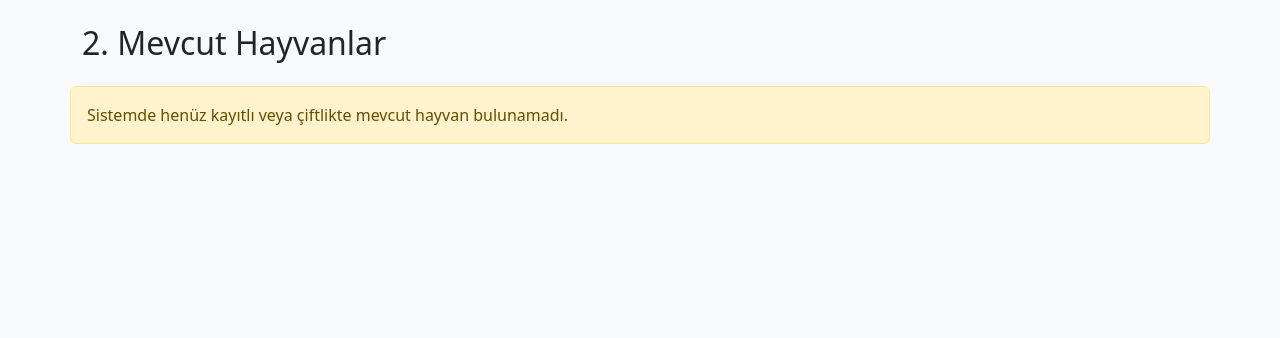
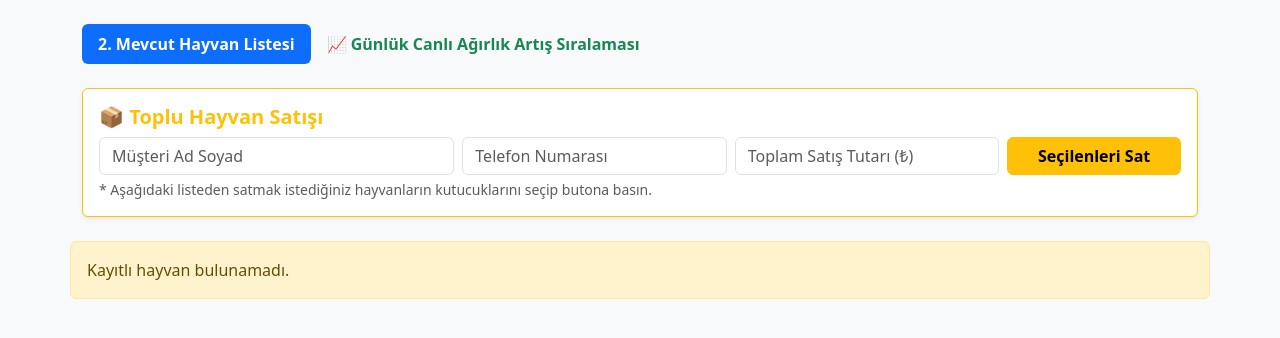
Before and after one commit to Dev1Zfr/PROJE_KLASORU, a Flask app: page / in a window 1280 px wide. Shown: the part 80-418 px from the top of the page. Run offline with Flask 3, Linux system fonts and the light colour scheme; a user stored in the database is signed in; data that the repository does not hold is empty.

Commit message:
Refactor index.html with tabbed navigation and forms

```diff
--- a/templates/index.html
+++ b/templates/index.html
@@ -1,48 +1,110 @@
 {% extends 'layout.html' %}
 
 {% block content %}
-<h2 class="mb-4">2. Mevcut Hayvanlar</h2>
+<ul class="nav nav-pills mb-4" id="pills-tab" role="tablist">
+  <li class="nav-item">
+    <button class="nav-link active fw-bold" id="pills-mevcut-tab" data-bs-toggle="pill" data-bs-target="#pills-mevcut" type="button">2. Mevcut Hayvan Listesi</button>
+  </li>
+  <li class="nav-item">
+    <button class="nav-link fw-bold text-success" id="pills-siralama-tab" data-bs-toggle="pill" data-bs-target="#pills-siralama" type="button">📈 Günlük Canlı Ağırlık Artış Sıralaması</button>
+  </li>
+</ul>
+
+<div class="tab-content" id="pills-tabContent">
+  <!-- TAB 1: MEVCUT HAYVANLAR & TOPLU SATIŞ -->
+  <div class="tab-pane fade show active" id="pills-mevcut">
+    <form action="/toplu-satis" method="POST">
+        <div class="card bg-white shadow-sm mb-4 p-3 border-warning">
+            <h5 class="card-title text-warning fw-bold">📦 Toplu Hayvan Satışı</h5>
+            <div class="row g-2">
+                <div class="col-md-4">
+                    <input type="text" name="alici_ad" class="form-control" placeholder="Müşteri Ad Soyad" required>
+                </div>
+                <div class="col-md-3">
+                    <input type="text" name="alici_tel" class="form-control" placeholder="Telefon Numarası">
+                </div>
+                <div class="col-md-3">
+                    <input type="number" step="0.1" name="toplam_satis_fiyati" class="form-control" placeholder="Toplam Satış Tutarı (₺)" required>
+                </div>
+                <div class="col-md-2">
+                    <button type="submit" class="btn btn-warning w-100 fw-bold">Seçilenleri Sat</button>
+                </div>
+            </div>
+            <small class="text-muted mt-1">* Aşağıdaki listeden satmak istediğiniz hayvanların kutucuklarını seçip butona basın.</small>
+        </div>
+
         <div class="row">
             {% for hayvan in hayvanlar %}
             <div class="col-md-4 mb-4">
                 <div class="card shadow-sm">
                     <div class="card-header bg-success text-white fw-bold d-flex justify-content-between align-items-center">
+                        <div>
+                            <input type="checkbox" name="secilen_hayvanlar" value="{{ hayvan.id }}" class="form-check-input me-2">
                             <span>Küpe No: {{ hayvan.kupe_no }}</span>
                         </div>
+                    </div>
                     <div class="card-body">
-                <p><strong>Irk:</strong> {{ hayvan.irk }}</p>
-                <p><strong>Alış Fiyatı:</strong> {{ hayvan.alis_fiyati }} ₺</p>
+                        <p><strong>Irk:</strong> {{ hayvan.irk }} | <strong>Alış:</strong> {{ hayvan.alis_fiyati }} ₺</p>
                         <hr>
                         <p><strong>Alış KG:</strong> {{ hayvan.alis_kg }} kg</p>
                         <p class="text-primary fs-5"><strong>Güncel KG:</strong> {{ hayvan.guncel_kg }} kg</p>
                         <p class="text-danger fw-bold">Günlük Artış: +{{ hayvan.gunluk_artis }} kg/gün</p>
 
-                <!-- Kurban Satış / Hisse Hesabı Butonu -->
                         <div class="d-grid mb-2">
-                    <a href="/satis-yap/{{ hayvan.id }}" class="btn btn-warning btn-sm fw-bold">
-                        💰 Satışa Çıkar / Kurban Hesabı
+                            <a href="/satis-yap/{{ hayvan.id }}" class="btn btn-outline-warning btn-sm fw-bold">
+                                💰 Tekli Satış / Kurban Hesabı Yap
                             </a>
                         </div>
-
-                <!-- Kilo Geçmişi Butonu -->
                         <div class="d-grid mb-3">
-                    <a href="/gecmis/{{ hayvan.id }}" class="btn btn-info btn-sm text-white fw-bold">
-                        📊 Kilo Geçmişini Gör
-                    </a>
+                            <a href="/gecmis/{{ hayvan.id }}" class="btn btn-info btn-sm text-white fw-bold">📊 Kilo Geçmişi</a>
                         </div>
-
-                <!-- KG Güncelleme Formu -->
-                <form action="/guncelle/{{ hayvan.id }}" method="POST">
-                    <div class="input-group input-group-sm">
-                        <input type="number" step="0.1" name="yeni_kg" class="form-control" placeholder="Yeni KG" required>
-                        <button class="btn btn-outline-secondary" type="submit">Tartım Güncelle</button>
-                    </div>
-                </form>
                     </div>
                 </div>
             </div>
             {% else %}
-    <div class="alert alert-warning">Sistemde henüz kayıtlı veya çiftlikte mevcut hayvan bulunamadı.</div>
+            <div class="alert alert-warning">Kayıtlı hayvan bulunamadı.</div>
             {% endfor %}
         </div>
+    </form>
+  </div>
+
+  <!-- TAB 2: GÜNLÜK CANLI AĞIRLIK ARTIŞ SIRALAMASI -->
+  <div class="tab-pane fade" id="pills-siralama">
+    <div class="card shadow-sm">
+        <div class="card-header bg-dark text-white fw-bold">
+            🏆 Çiftlik Genel Performansı (En Yüksek Günlük Artıştan Düşüğe)
+        </div>
+        <div class="card-body">
+            <table class="table table-striped table-hover align-middle">
+                <thead>
+                    <tr>
+                        <th>Sıra</th>
+                        <th>Küpe No</th>
+                        <th>Irk</th>
+                        <th>Alış Tarihi</th>
+                        <th>Alış KG</th>
+                        <th>Güncel KG</th>
+                        <th>Toplam Kazanılan KG</th>
+                        <th>Günlük Ortalama Artış</th>
+                    </tr>
+                </thead>
+                <tbody>
+                    {% for h in hayvanlar_sirali %}
+                    <tr>
+                        <td><strong>#{{ loop.index }}</strong></td>
+                        <td class="fw-bold">{{ h.kupe_no }}</td>
+                        <td>{{ h.irk }}</td>
+                        <td>{{ h.alis_tarihi.strftime('%d.%m.%Y') }}</td>
+                        <td>{{ h.alis_kg }} kg</td>
+                        <td class="text-primary fw-bold">{{ h.guncel_kg }} kg</td>
+                        <td class="text-success fw-bold">+{{ (h.guncel_kg - h.alis_kg)|round(1) }} kg</td>
+                        <td><span class="badge bg-danger fs-6">+{{ h.gunluk_artis }} kg/gün</span></td>
+                    </tr>
+                    {% endfor %}
+                </tbody>
+            </table>
+        </div>
+    </div>
+  </div>
+</div>
 {% endblock %}
```
Lines whose indentation alone changed are shown as unchanged.
